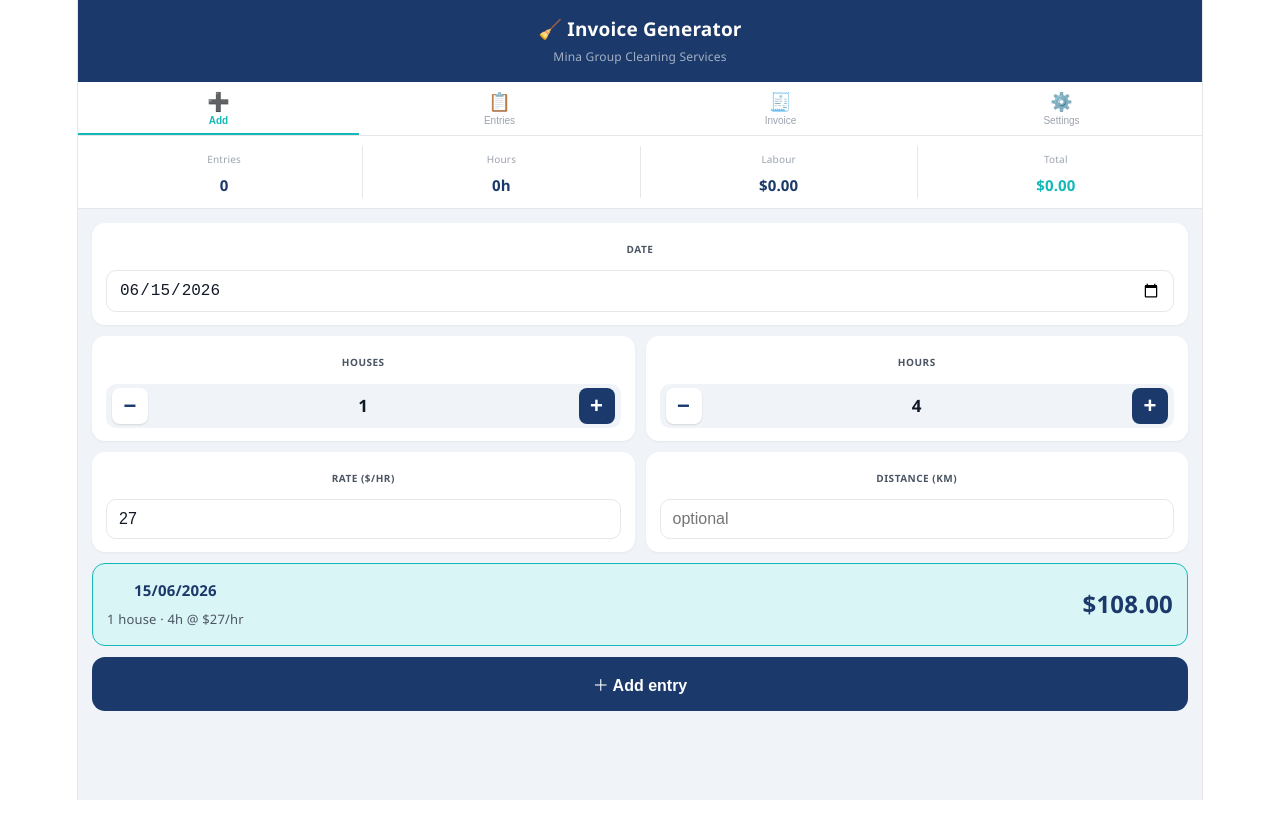
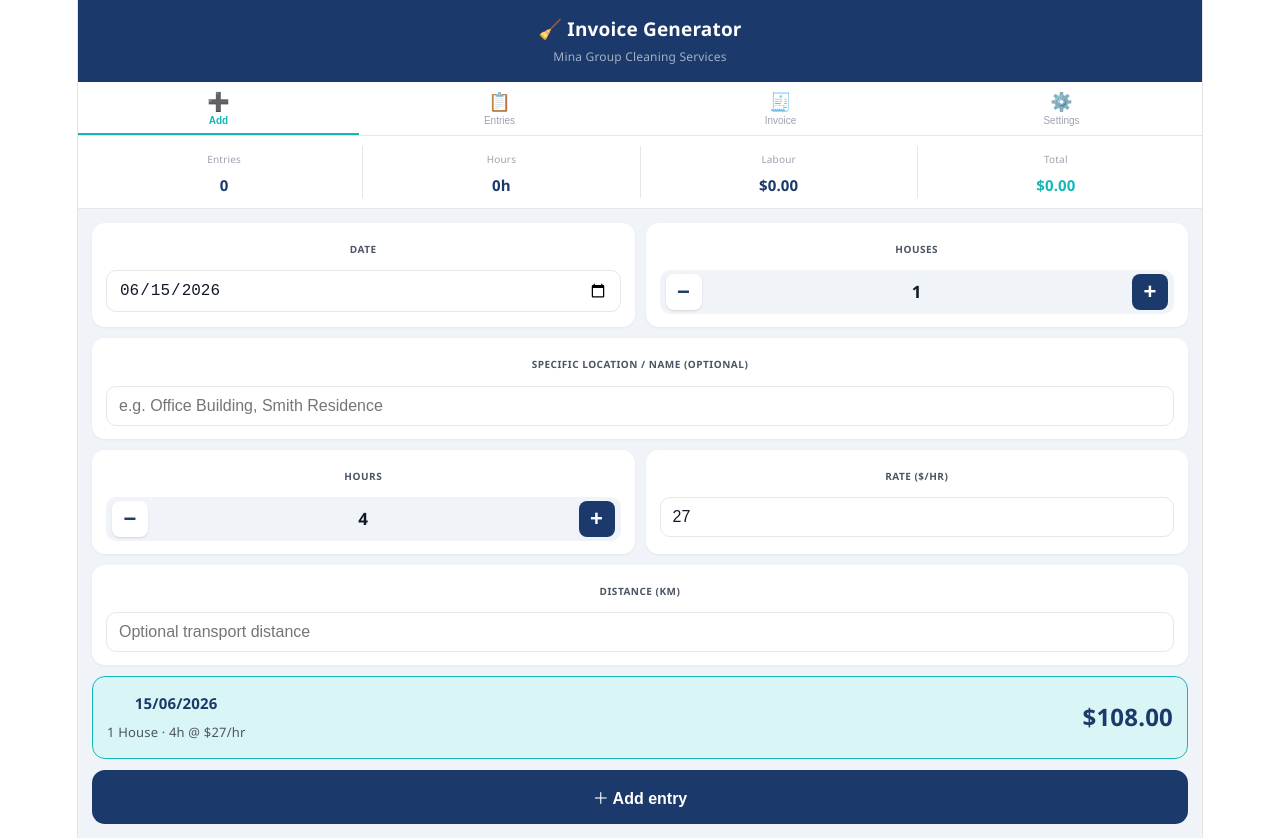
Before and after one commit to Isurusath/invoice-app, a React (Vite) app: page / in a window 1280 px wide. Before the commit the page ends 800 px from the top, so only its background shows below. Built offline with nearby package versions, Linux system fonts and the light colour scheme.

Commit message:
Added location typing bar

```diff
--- a/src/App.jsx
+++ b/src/App.jsx
@@ -53,7 +53,8 @@ export default function App() {
   const [loading, setLoading] = useState(true);
   const [flash, setFlash] = useState(false);
   const [confirmClear, setConfirmClear] = useState(false);
-  const [form, setForm] = useState({ date: todayStr(), houses: 1, hours: 4, rate: 27, km: "" });
+  // Added "location" to the form state
+  const [form, setForm] = useState({ date: todayStr(), location: "", houses: 1, hours: 4, rate: 27, km: "" });
 
   useEffect(() => {
     try {
@@ -79,7 +80,8 @@ export default function App() {
     const next = [...entries, { ...form, id: Date.now() }];
     setEntries(next); saveE(next);
     setFlash(true); setTimeout(() => setFlash(false), 1600);
-    setForm(f => ({...f, houses:1, hours:4, km:""}));
+    // Reset location string to empty after adding
+    setForm(f => ({...f, location: "", houses:1, hours:4, km:""}));
   };
 
   const delEntry = (id) => { const next = entries.filter(e => e.id !== id); setEntries(next); saveE(next); };
@@ -91,9 +93,15 @@ export default function App() {
   const trans    = Math.round(totKm * Number(settings.transportRate) * 100) / 100;
   const grand    = totAmt + trans;
 
+  // Helper to determine what to show in the location column
+  const getLocName = (e, short = false) => {
+    if (e.location && e.location.trim() !== "") return e.location;
+    return `${e.houses} ${Number(e.houses)===1 ? (short?"Hse":"House") : (short?"Hses":"Houses")}`;
+  };
+
   const doPrint = () => {
     const rows = entries.map(e => `
-      <tr><td>${fmtDate(e.date)}</td><td>${e.houses} ${Number(e.houses)===1?"House":"Houses"}</td>
+      <tr><td>${fmtDate(e.date)}</td><td>${getLocName(e)}</td>
       <td>${fmtHr(e.hours)}h</td><td>$${e.rate}</td>
       <td>${fmtMoney(Number(e.hours)*Number(e.rate))}</td>
       <td>${e.km ? e.km+"km" : "-"}</td></tr>`).join("");
@@ -154,7 +162,7 @@ ${totKm>0 ? `<p class="sub">${fmtMoney(totAmt)} labour + ${fmtMoney(trans)} tran
     { k:"settings", icon:"⚙️", label:"Settings" },
   ];
 
-  const colW = "70px 52px 32px 60px 56px";
+  const colW = "70px 65px 30px 50px 56px";
 
   return (
     <div style={{ fontFamily:"'Segoe UI',system-ui,-apple-system,sans-serif",background:C.bg,minHeight:"100vh" }}>
@@ -197,32 +205,37 @@ ${totKm>0 ? `<p class="sub">${fmtMoney(totAmt)} labour + ${fmtMoney(trans)} tran
         {tab === "add" && (
           <div style={{ display:"flex",flexDirection:"column",gap:11 }}>
 
+            <div style={{ display:"grid",gridTemplateColumns:"1fr 1fr",gap:11 }}>
               <Card>
                 <Label>Date</Label>
                 <Input type="date" value={form.date} onChange={e => setForm(f => ({...f,date:e.target.value}))} />
               </Card>
-
-            <div style={{ display:"grid",gridTemplateColumns:"1fr 1fr",gap:11 }}>
               <Card>
                 <Label>Houses</Label>
                 <Stepper value={form.houses} min={1} onChange={v => setForm(f => ({...f,houses:v}))} />
               </Card>
+            </div>
+
+            <Card>
+              <Label>Specific Location / Name (Optional)</Label>
+              <Input type="text" value={form.location} onChange={e => setForm(f => ({...f,location:e.target.value}))} placeholder="e.g. Office Building, Smith Residence" />
+            </Card>
+
+            <div style={{ display:"grid",gridTemplateColumns:"1fr 1fr",gap:11 }}>
               <Card>
                 <Label>Hours</Label>
                 <Stepper value={form.hours} step={0.5} min={0.5} onChange={v => setForm(f => ({...f,hours:v}))} />
               </Card>
-            </div>
-
-            <div style={{ display:"grid",gridTemplateColumns:"1fr 1fr",gap:11 }}>
               <Card>
                 <Label>Rate ($/hr)</Label>
                 <Input type="number" value={form.rate} onChange={e => setForm(f => ({...f,rate:e.target.value}))} />
               </Card>
+            </div>
+
             <Card>
               <Label>Distance (km)</Label>
-                <Input type="number" value={form.km} onChange={e => setForm(f => ({...f,km:e.target.value}))} placeholder="optional" />
+              <Input type="number" value={form.km} onChange={e => setForm(f => ({...f,km:e.target.value}))} placeholder="Optional transport distance" />
             </Card>
-            </div>
 
             {/* Live preview */}
             <div style={{ background:C.tealBg,borderRadius:13,padding:"13px 14px",border:`1.5px solid ${C.teal}` }}>
@@ -230,7 +243,9 @@ ${totKm>0 ? `<p class="sub">${fmtMoney(totAmt)} labour + ${fmtMoney(trans)} tran
                 <div>
                   <div style={{ fontWeight:700,color:C.navy,fontSize:15 }}>{fmtDate(form.date)}</div>
                   <div style={{ fontSize:13,color:C.sub,marginTop:3 }}>
-                    {form.houses} {Number(form.houses)===1?"house":"houses"} · {form.hours}h @ ${form.rate}/hr
+                    <span style={{fontWeight:form.location?700:400, color:form.location?C.navy:C.sub}}>
+                      {getLocName(form)}
+                    </span> · {form.hours}h @ ${form.rate}/hr
                   </div>
                   {form.km ? <div style={{ fontSize:13,color:C.sub }}>🚗 {form.km}km transport</div> : null}
                 </div>
@@ -278,6 +293,7 @@ ${totKm>0 ? `<p class="sub">${fmtMoney(totAmt)} labour + ${fmtMoney(trans)} tran
                           <span style={{ fontWeight:700,color:C.text,fontSize:15 }}>{fmtMoney(Number(e.hours)*Number(e.rate))}</span>
                         </div>
                         <div style={{ fontSize:13,color:C.sub,marginTop:3 }}>
+                          {e.location && <span style={{fontWeight:600, color:C.navy}}>{e.location} · </span>}
                           {e.houses} {Number(e.houses)===1?"house":"houses"} · {fmtHr(e.hours)}h @ ${e.rate}/hr
                           {e.km ? ` · 🚗 ${e.km}km` : ""}
                         </div>
@@ -327,11 +343,13 @@ ${totKm>0 ? `<p class="sub">${fmtMoney(totAmt)} labour + ${fmtMoney(trans)} tran
 
                   {entries.map((e,i) => (
                     <div key={e.id} style={{ display:"grid",gridTemplateColumns:colW,gap:2,padding:"6px 7px",background: i%2===0 ? "white" : C.bg,borderRadius:4 }}>
-                      <div style={{ fontSize:11,color:C.sub }}>{fmtDate(e.date)}</div>
-                      <div style={{ fontSize:11,color:C.text }}>{e.houses} {Number(e.houses)===1?"Hse":"Hses"}</div>
-                      <div style={{ fontSize:11,color:C.text }}>{fmtHr(e.hours)}h</div>
-                      <div style={{ fontSize:11,color:C.text }}>{fmtMoney(Number(e.hours)*Number(e.rate))}</div>
-                      <div style={{ fontSize:11,color:C.sub }}>{e.km ? `${e.km}km` : "-"}</div>
+                      <div style={{ fontSize:10,color:C.sub }}>{fmtDate(e.date)}</div>
+                      <div style={{ fontSize:10,color:C.text, whiteSpace:"nowrap", overflow:"hidden", textOverflow:"ellipsis", fontWeight:e.location?600:400 }}>
+                        {getLocName(e, true)}
+                      </div>
+                      <div style={{ fontSize:10,color:C.text }}>{fmtHr(e.hours)}h</div>
+                      <div style={{ fontSize:10,color:C.text }}>{fmtMoney(Number(e.hours)*Number(e.rate))}</div>
+                      <div style={{ fontSize:10,color:C.sub }}>{e.km ? `${e.km}km` : "-"}</div>
                     </div>
                   ))}
 
```
Lines whose indentation alone changed are shown as unchanged.
